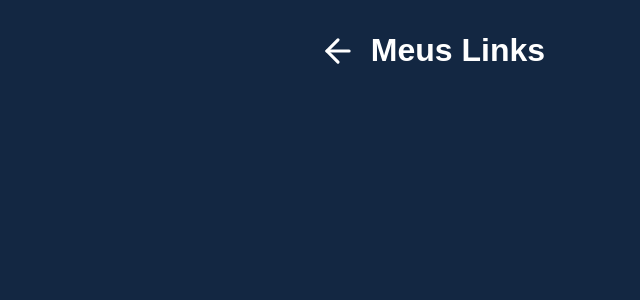
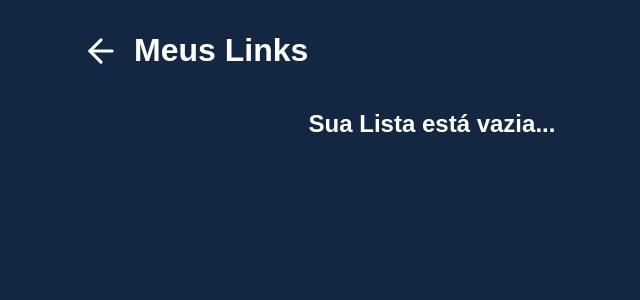
Before and after one commit to AndreyMouraGouvea/encurtador-link, a React (Create React App) app: page /links in a window 1280 px wide. Shown: the top 300 px of the page, without its empty margins (208-848 px from the left). Built offline with nearby package versions, Linux system fonts and the light colour scheme.

Commit message:
Empty text-link

```diff
--- a/src/pages/Links/index.js
+++ b/src/pages/Links/index.js
@@ -11,7 +11,9 @@
 
   const [myLinks, setMyLinks] = useState([]);
   const [data, setData] = useState({});
-  const [showModal, setShowModal] = useState(false)
+  const [showModal, setShowModal] = useState(false);
+
+  const [emptyList, setEmptyList] = useState(false);
 
   useEffect (() => {
     async function getLinks() {
@@ -20,7 +22,7 @@
 
         if (result.length === 0) {
 
-          console.log('Lista Vazia')
+          setEmptyList(true);
 
         }
 
@@ -40,9 +42,16 @@
 
   }
 
-  function handleDelete( id ) {
+  async function handleDelete( id ) {
 
-    deleteLink(myLinks, id)
+    const result = await deleteLink(myLinks, id)
+
+    if (result.length === 0) {
+      setEmptyList(true);
+
+    }
+
+    setMyLinks(result)
   }
 
   return (
@@ -56,6 +65,13 @@
           <h1>Meus Links</h1>
         </div>
 
+        { emptyList && (
+
+          <div className='links-item'>
+            <h2 className='empty-text'>Sua Lista está vazia...</h2>
+          </div>
+        )
+        }
 
             { myLinks.map( link => (
             <div key={link.id} className='links-item'>
--- a/src/pages/Links/links.css
+++ b/src/pages/Links/links.css
@@ -58,6 +58,13 @@
     background: transparent;
 }
 
+.empty-text {
+    width: 100%;
+    text-align: center;
+    color: #FFF;
+    margin-top: 28px;
+}
+
 @media (max-width: 715px) {
     .link-container {
         width: 90%;
```
